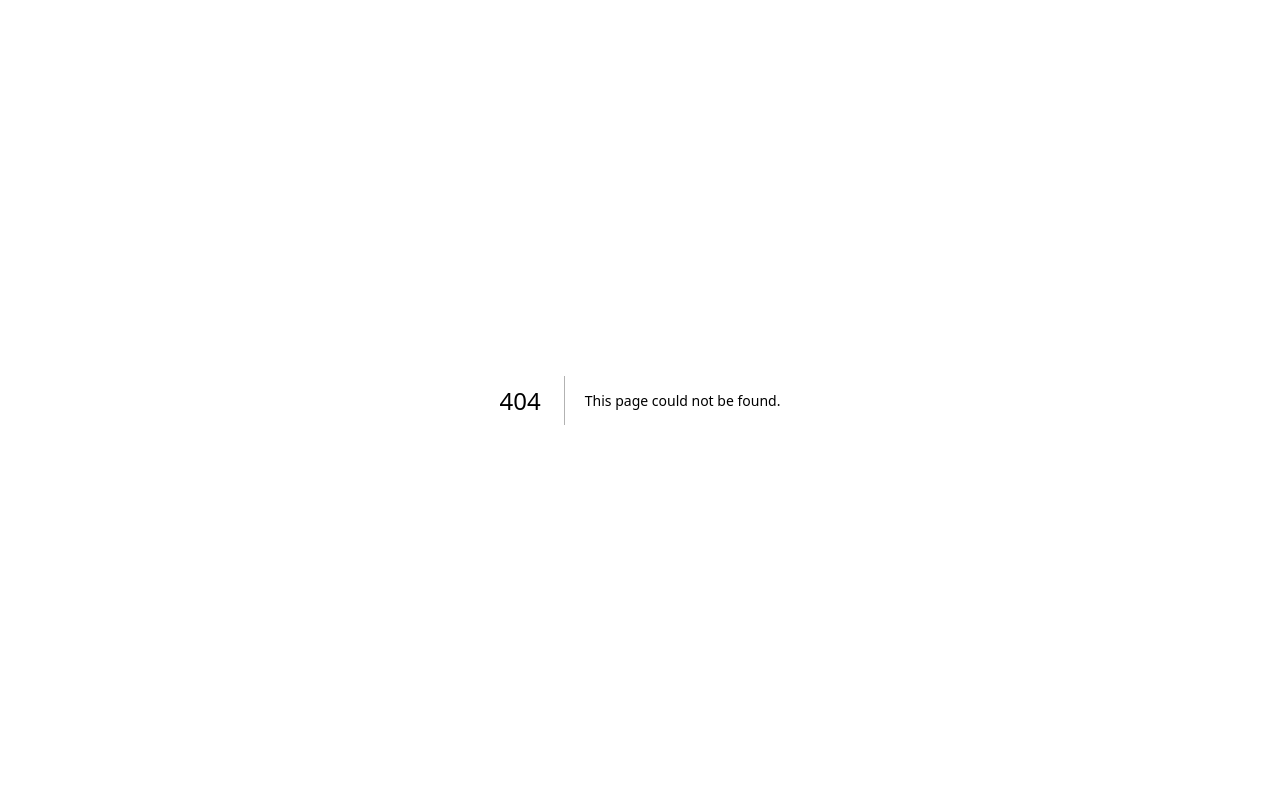
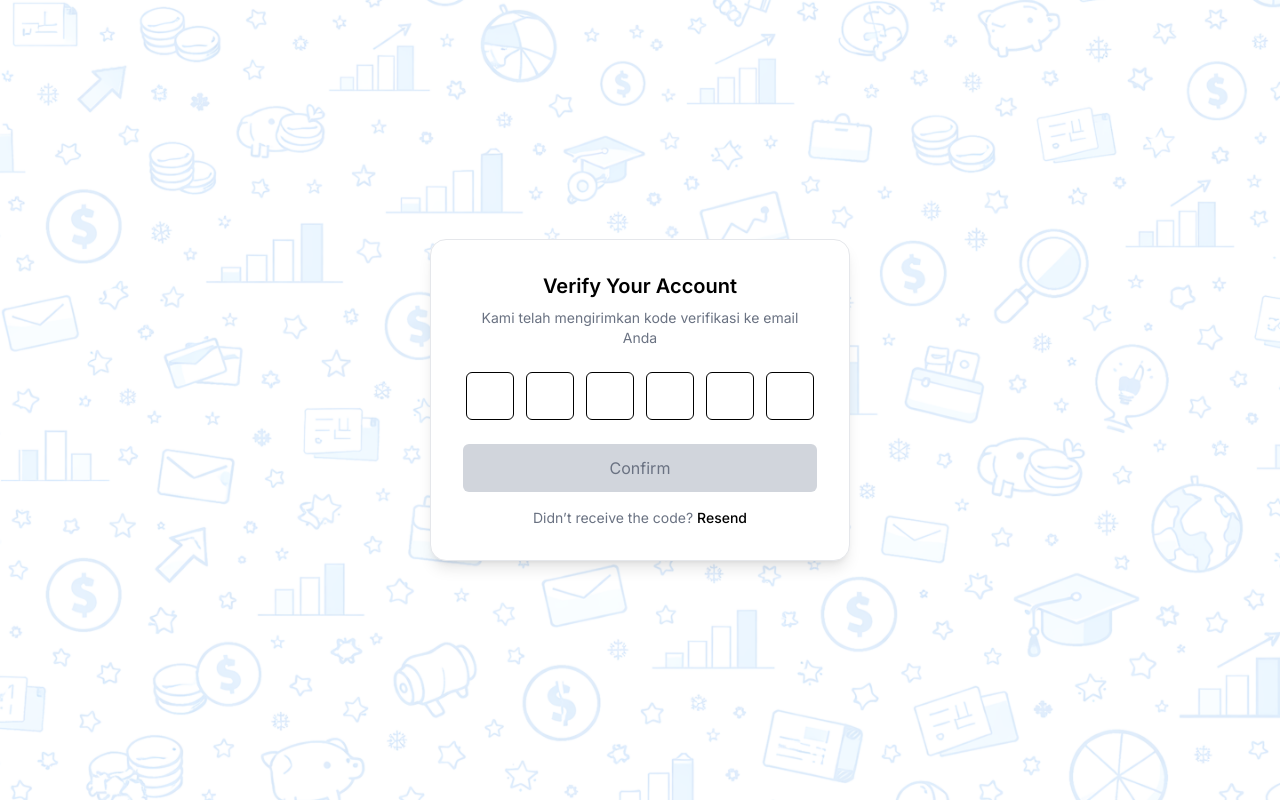
Before and after one commit to amadeuzjason/InvestPlan, a Next.js app: page /verify in a window 1280 px wide. Before the commit this address had no page. Built offline with nearby package versions, Linux system fonts and the light colour scheme.

Commit message:
tambah verify

```diff
--- /dev/null
+++ b/app/verify/page.tsx
@@ -0,0 +1,143 @@
+"use client";
+
+import Image from "next/image";
+import { useRouter } from "next/navigation";
+import { useEffect, useRef, useState } from "react";
+
+const otpLength = 6;
+
+export default function VerifyOTP() {
+    const router = useRouter();
+    //isi otp
+    const [otp, setOtp] = useState<string[]>(Array(otpLength).fill(""));
+    const [countdown, setCountdown] = useState(0);
+    const [status, setStatus] = useState("");
+
+    const inputOtp = useRef<(HTMLInputElement | null)[]>([]);
+
+    const isOtpComplete = otp.every((digit) => digit !== "");
+
+    const handleInputOtp = (value: string, index: number) => {
+        //cek otp apakah angka dan huruf
+        if (!/^[a-zA-Z0-9]?$/.test(value)) return;
+
+        const newOtp = [...otp];
+        newOtp[index] = value;
+        setOtp(newOtp);
+
+        //pindah ke kanan saat isi
+        if (value && index < otpLength - 1) {
+            inputOtp.current[index + 1]?.focus();
+        }
+    };
+
+    //pindah ke kiri saat hapus
+    const handleBackspace = (e: React.KeyboardEvent<HTMLInputElement>, index: number) => {
+        if (e.key === "Backspace" && !otp[index] && index > 0) {
+            inputOtp.current[index - 1]?.focus();
+        }
+    };
+
+    const handleResent = () => {
+        if (countdown > 0) return;
+        setStatus("code has been resent.");
+        setCountdown(120);
+    };
+
+    useEffect(() => {
+        if (countdown <= 0) return;
+
+        const timer = setInterval(() => {
+            setCountdown((prev) => prev - 1);
+        }, 1000);
+        return () => clearInterval(timer);
+    }, [countdown]);
+
+    const handleSubmit = (e: React.FormEvent) => {
+        e.preventDefault();
+
+        if (!isOtpComplete) return;
+        router.push("/Main/dashboard")
+    };
+
+    return(
+        <>
+        <main className="relative min-h-screen w-full">
+
+  <Image
+    src="/bg.png"
+    alt="Background"
+    fill
+    className="object-cover"
+    priority
+  />
+
+  <div className="relative z-10 flex items-center justify-center min-h-screen">
+    <form
+          onSubmit={handleSubmit}
+          className="w-[420px] bg-white rounded-2xl shadow-lg p-8 text-center border border-gray-200"
+        >
+          <h2 className="text-xl font-semibold mb-2">
+            Verify Your Account
+          </h2>
+
+          <p className="text-sm text-gray-500 mb-6">
+            Kami telah mengirimkan kode verifikasi ke email Anda
+          </p>
+
+          <div className="flex justify-center gap-3 mb-6">
+            {otp.map((val, i) => (
+              <input
+                key={i}
+                ref={(el) => {
+                  inputOtp.current[i] = el;
+                }}
+                type="text"
+                maxLength={1}
+                value={val}
+                onChange={(e) => handleInputOtp(e.target.value, i)}
+                onKeyDown={(e) => handleBackspace(e, i)}
+                className="w-12 h-12 border rounded-md text-center text-lg focus:outline-none focus:ring-2 focus:ring-black"
+              />
+            ))}
+          </div>
+
+          <button
+            type="submit"
+            disabled={!isOtpComplete}
+            className={`w-full py-3 rounded-md mb-4 transition
+             ${
+                isOtpComplete
+                ? "bg-black text-white"
+                : "bg-gray-300 text-gray-500 cursor-not-allowed"
+             }`}
+            >
+         Confirm
+          </button>
+
+          <p className="text-sm text-gray-500">
+            Didn’t receive the code?{" "}
+            {countdown > 0 ? (
+              <span className="text-gray-400">
+                Resend in {countdown}s
+              </span>
+            ) : (
+              <button
+                type="button"
+                onClick={handleResent}
+                className="font-medium text-black"
+              >
+                Resend
+              </button>
+            )}
+          </p>
+
+          {status && (
+            <p className="text-xs text-gray-400 mt-2">{status}</p>
+          )}
+        </form>
+  </div>
+  </main></>
+
+    );
+}
```
